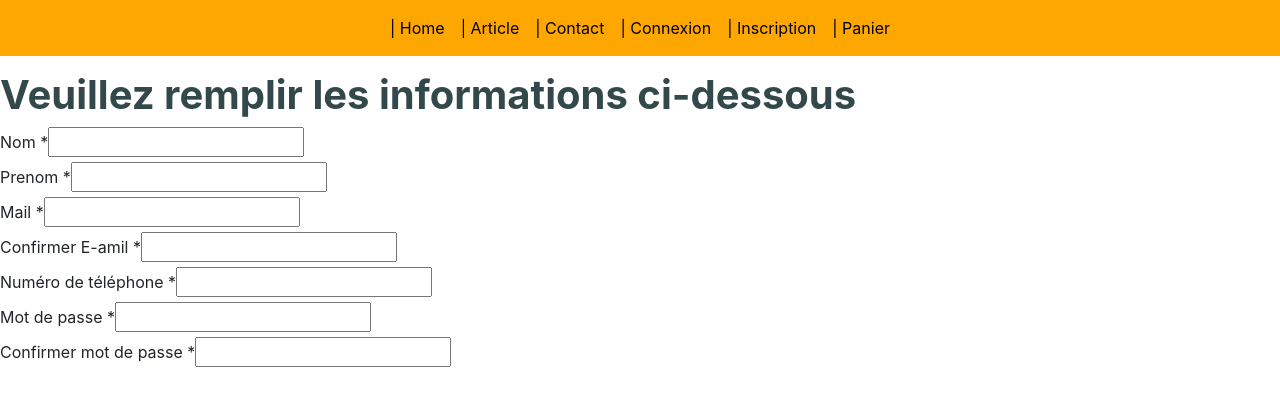
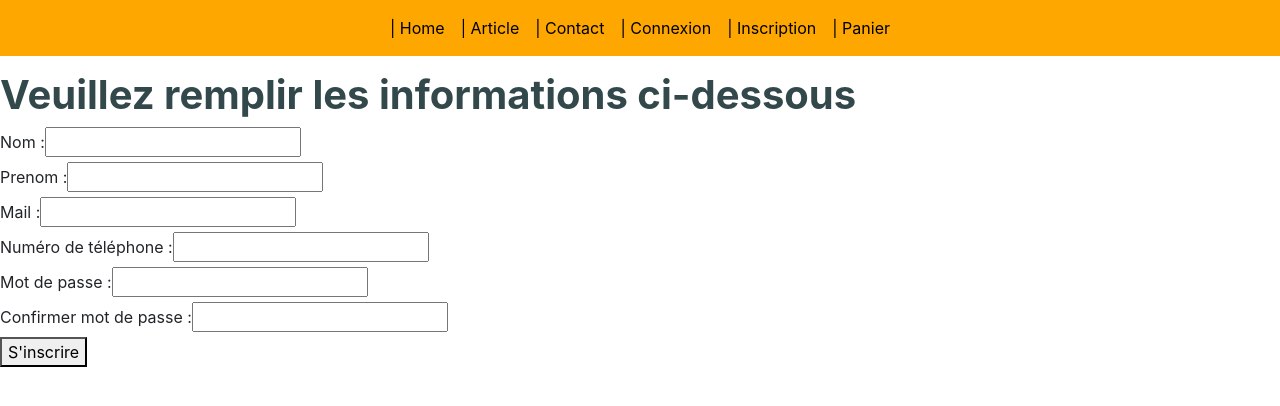
Before and after one commit to MagnesSimon/Web2021, a React (Create React App) app in the folder bakery/: page /inscription in a window 1280 px wide. Shown: the top 406 px of the page. Built offline with nearby package versions, Linux system fonts and the light colour scheme.

Commit message:
Update Inscription.js

```diff
--- a/bakery/src/components/inscription/Inscription.js
+++ b/bakery/src/components/inscription/Inscription.js
@@ -1,5 +1,6 @@
 import React from "react";
 import banniere from "../../boulangerie/banniere.jpg";
+import axios from "axios";
 
 class Inscription extends React.Component {
 
@@ -9,7 +10,6 @@ class Inscription extends React.Component {
             nom : '',
             prenom : '',
             mail : '',
-            confmail : '',
             tel : '',
             mdp : '',
             confmdp : ''
@@ -24,39 +24,67 @@ class Inscription extends React.Component {
       })
     }
 
+    submitHandler = e => {
+        e.preventDefault()
+        console.log(this.state)
+        if(this.validationemail()){
+            if(this.state.mdp == this.state.confmdp){
+                axios.post('http://62.210.130.145:3001/user', this.state)
+                .then(response => {
+                    console.log(response)
+                })
+                .catch(error => {
+                    console.log(error)
+                })
+            }
+            else{alert("Mauvaise confirmation de mot de passe.")}
+        }
+        else {alert("Adresse email invalide.")}
+    }
+
+    validationemail = () => {
+        let expressionReguliere = /^(([^<>()[]\.,;:s@]+(.[^<>()[]\.,;:s@]+)*)|(.+))@(([[0-9]{1,3}.[0-9]{1,3}.[0-9]{1,3}.[0-9]{1,3}])|(([a-zA-Z-0-9]+.)+[a-zA-Z]{2,}))$/ ;
+        if (expressionReguliere.test(this.state.mail)){
+            return true;
+        }
+        else{
+            return false;
+        }
+    }
+
     render () {
-        return <div>
-
+        return <form onSubmit={this.submitHandler}>
+            <div>
                 <h1>Veuillez remplir les informations ci-dessous</h1>
                 <div>
-                <label htmlFor="Nom">Nom *</label>
-                <input type="texte" id="nom" name="nom" value={this.state.nom} onChange={this.handleChange} />
+                    <label htmlFor="Nom">Nom :</label>
+                    <input type="texte" id="nom" name="nom" value={this.state.nom} onChange={this.handleChange} required/>
                 </div>
                 <div>
-                <label htmlFor="Prenom">Prenom *</label>
-                <input type="texte" id="prenom" name="prenom" value={this.state.prenom} onChange={this.handleChange} />
+                    <label htmlFor="Prenom">Prenom :</label>
+                    <input type="texte" id="prenom" name="prenom" value={this.state.prenom} onChange={this.handleChange} required/>
                 </div>
                 <div>
-                <label htmlFor="Mail">Mail *</label>
-                <input type="texte" id="mail" name="mail" value={this.state.mail} onChange={this.handleChange}/>
+                    <label htmlFor="Mail">Mail :</label>
+                    <input type="texte" id="mail" name="mail" value={this.state.mail} onChange={this.handleChange} required/>
                 </div>
                 <div>
-                <label htmlFor="ConfMail">Confirmer E-amil *</label>
-                <input type="texte" id="confmail" name="confmail" value={this.state.confmail} onChange={this.handleChange}/>
+                    <label htmlFor="Tem">Numéro de téléphone :</label>
+                    <input type="texte" id="tel" name="tel" value={this.state.tel} onChange={this.handleChange }required/>
                 </div>
                 <div>
-                <label htmlFor="Tem">Numéro de téléphone *</label>
-                <input type="texte" id="tel" name="tel" value={this.state.tel} onChange={this.handleChange}/>
+                    <label htmlFor="Mdp">Mot de passe :</label>
+                    <input type="password" id="mdp" name="mdp" value={this.state.mdp} onChange={this.handleChange} required/>
                 </div>
                 <div>
-                <label htmlFor="Mdp">Mot de passe *</label>
-                <input type="password" id="mdp" name="mdp" value={this.state.mdp} onChange={this.handleChange}/>
+                    <label htmlFor="ConfMdp">Confirmer mot de passe :</label>
+                    <input type="password" id="confmdp" name="confmdp" value={this.state.confmdp} onChange={this.handleChange} required/>
                 </div>
                 <div>
-                <label htmlFor="ConfMdp">Confirmer mot de passe *</label>
-                <input type="password" id="confmdp" name="confmdp" value={this.state.confmdp} onChange={this.handleChange}/>
+                    <button type="submit" id='sub' name='sub' >S'inscrire</button>
                 </div>
             </div>
+        </form>
     }
 }
 
```
Lines whose indentation alone changed are shown as unchanged.
